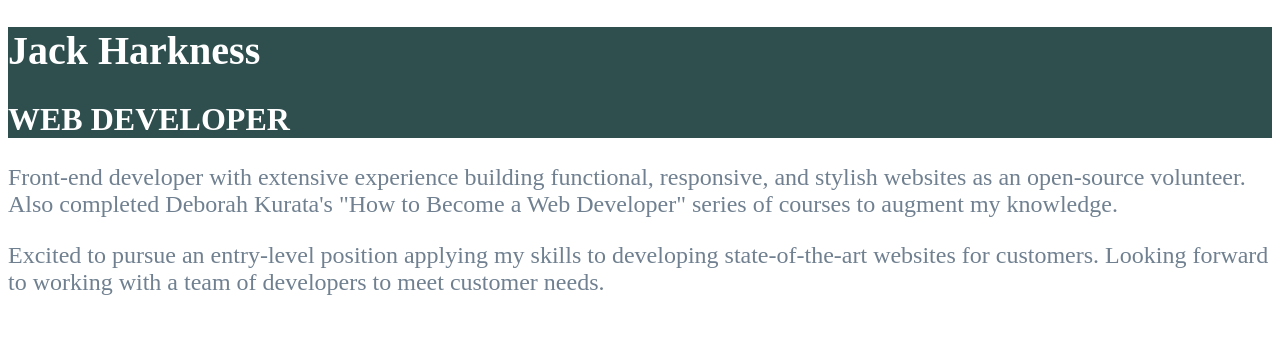
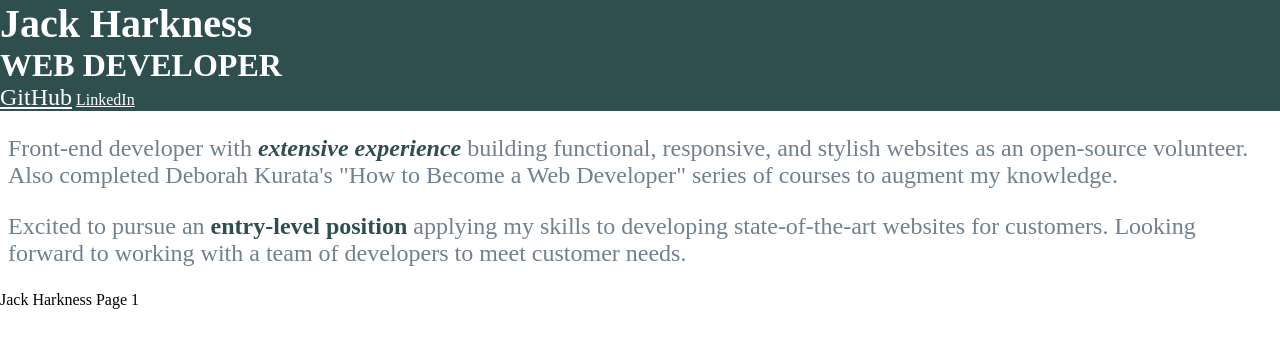
Before and after one commit to DeborahK/Gentle-Introduction-to-CSS, a plain HTML site: page resume/index.html in a window 1280 px wide. Drawn offline with Linux system fonts and the light colour scheme.

Commit message:
Add selectors demo

```diff
--- a/resume/index.html
+++ b/resume/index.html
@@ -11,15 +11,21 @@
   <header>
     <h1>Jack Harkness</h1>
     <h2>Web Developer</h2>
+    <a href="http://www.github.com">GitHub</a>
+    <a href="#">LinkedIn</a>
   </header>
 
   <main>
-    <p>Front-end developer with extensive experience building functional, responsive,
+    <p>Front-end developer with <span id="extensive" class="highlight">extensive experience</span> building functional, responsive,
       and stylish websites as an open-source volunteer. Also completed Deborah Kurata's
       "How to Become a Web Developer" series of courses to augment my knowledge.</p>
-    <p>Excited to pursue an entry-level position applying my skills to developing
+    <p>Excited to pursue an <span class="highlight">entry-level position</span> applying my skills to developing
       state-of-the-art websites for customers. Looking forward to working with a
       team of developers to meet customer needs.</p>
   </main>
+
+  <footer>
+    <p>Jack Harkness Page 1</p>
+  </footer>
 </body>
 </html>
--- a/resume/styles/style.css
+++ b/resume/styles/style.css
@@ -1,19 +1,53 @@
+/* Universal selector */
+* {
+  margin: 0;
+}
+
 h1 {
-  color:white;
   font-size:40px;
 }
 
 h2 {
-  color:white;
   font-size:32px;
   text-transform:uppercase;
+}
+
+h1,h2 {
+  color:white;
 }
 
 header {
   background-color:darkslategray;
 }
 
-p {
+main p {
   color:slategray;
   font-size:24px;
+  margin:24px 8px;
 }
+
+#extensive {
+  font-style: italic;
+}
+
+.highlight {
+  color: darkslategray;
+  font-weight: bold;
+}
+
+a[href="http://www.github.com"] {
+  font-size: 24px;
+}
+
+a:link {
+  color:white;
+}
+a:visited {
+  color:whitesmoke;
+}
+a:hover {
+  color:yellow;
+}
+a:active {
+  color:orange;
+}
```
